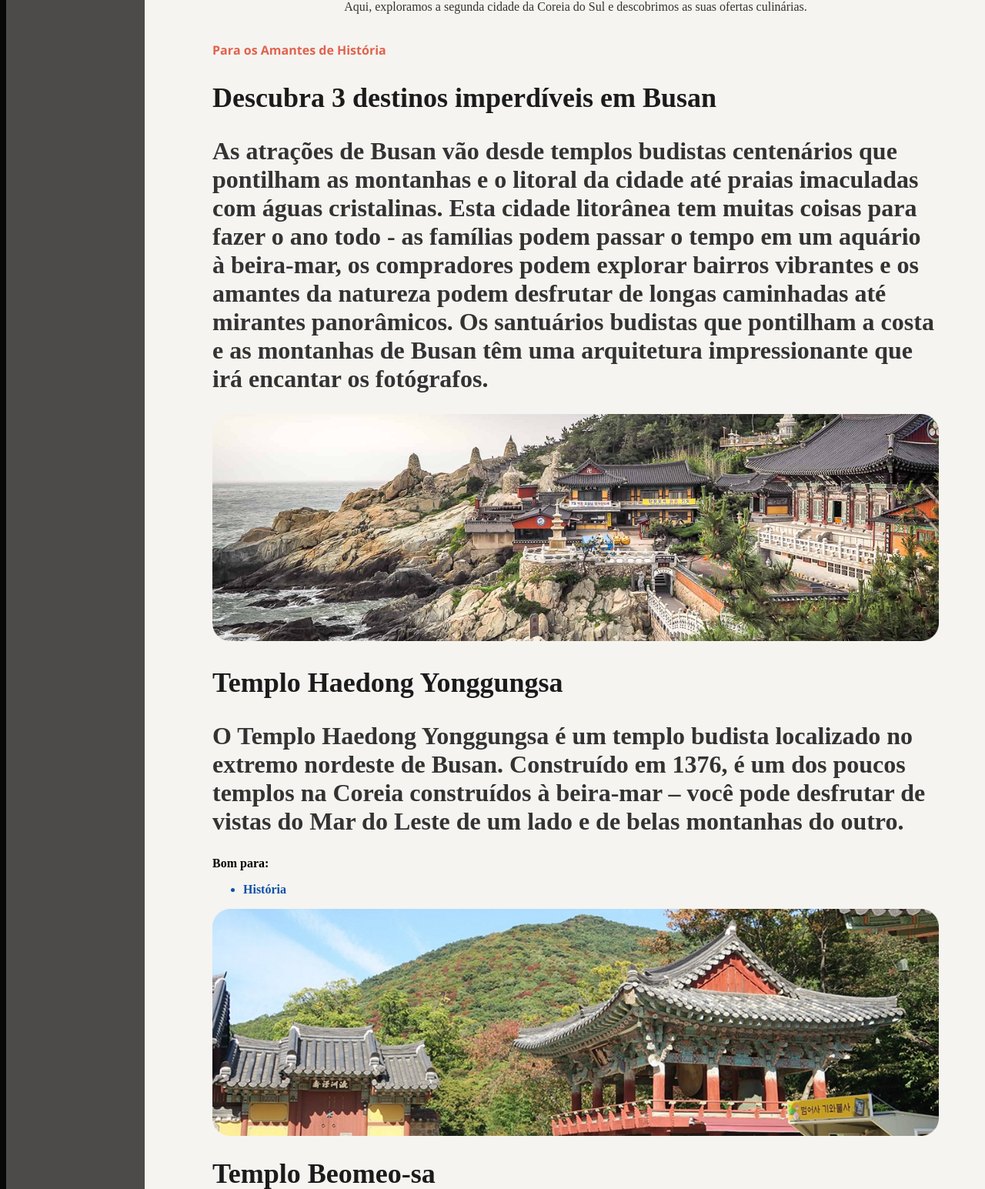
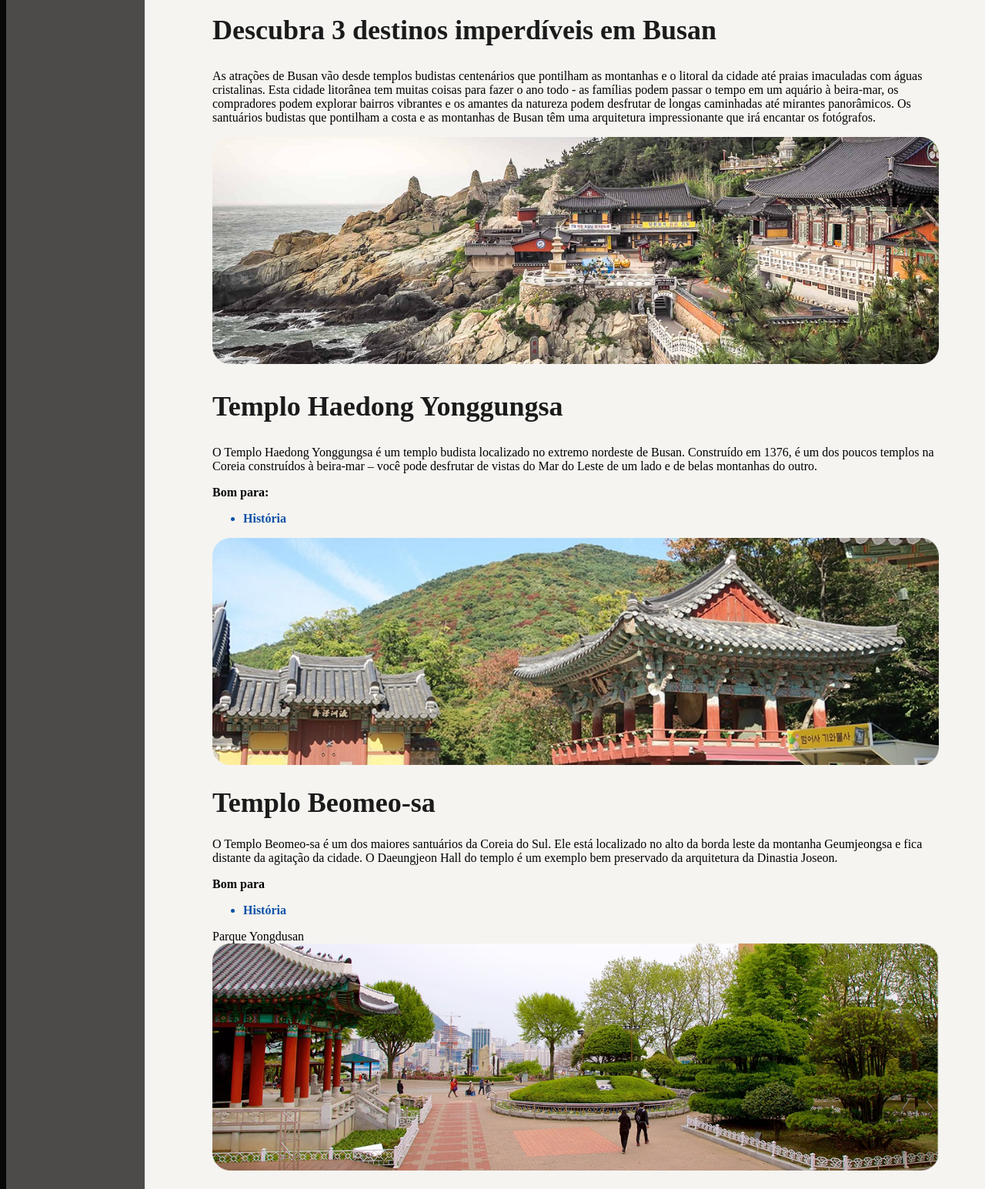
Before and after one commit to MoreiraL1/Desafio-pagina-turistica, a plain HTML site: page index.html in a window 1280 px wide. Shown: the part 955-2500 px from the top of the page at 77% size. Drawn offline with nearby package versions, Linux system fonts and the light colour scheme.

Commit message:
ajuste texto

```diff
--- a/index.html
+++ b/index.html
@@ -32,14 +32,14 @@
       <section id="coment-list">
         <header><b>Para os Amantes de História</b></header>
         <h1>Descubra 3 destinos imperdíveis em Busan</h1>
-        <h2>As atrações de Busan vão desde templos budistas centenários que pontilham as montanhas e o litoral da cidade até praias imaculadas com águas cristalinas. Esta cidade litorânea tem muitas coisas para fazer o ano todo - as famílias podem passar o tempo em um aquário à beira-mar, os compradores podem explorar bairros vibrantes e os amantes da natureza podem desfrutar de longas caminhadas até mirantes panorâmicos.
-Os santuários budistas que pontilham a costa e as montanhas de Busan têm uma arquitetura impressionante que irá encantar os fotógrafos.</h2>
+        <p>As atrações de Busan vão desde templos budistas centenários que pontilham as montanhas e o litoral da cidade até praias imaculadas com águas cristalinas. Esta cidade litorânea tem muitas coisas para fazer o ano todo - as famílias podem passar o tempo em um aquário à beira-mar, os compradores podem explorar bairros vibrantes e os amantes da natureza podem desfrutar de longas caminhadas até mirantes panorâmicos.
+Os santuários budistas que pontilham a costa e as montanhas de Busan têm uma arquitetura impressionante que irá encantar os fotógrafos.</p>
 <img src="assets/image2.png" alt="vista santuarios">
 
       </section>
       <section>
         <h1>Templo Haedong Yonggungsa </h1>
-        <h2>O Templo Haedong Yonggungsa é um templo budista localizado no extremo nordeste de Busan. Construído em 1376, é um dos poucos templos na Coreia construídos à beira-mar – você pode desfrutar de vistas do Mar do Leste de um lado e de belas montanhas do outro. </h2>
+        <p>O Templo Haedong Yonggungsa é um templo budista localizado no extremo nordeste de Busan. Construído em 1376, é um dos poucos templos na Coreia construídos à beira-mar – você pode desfrutar de vistas do Mar do Leste de um lado e de belas montanhas do outro. </p>
         <p><b>Bom para:</b></p>
         <ul class="bom-para">
           <li class="item-azul"><b>História</b> </li>
@@ -52,9 +52,9 @@ Os santuários budistas que pontilham a costa e as montanhas de Busan têm uma a
               <img src="assets/image3.png" alt="imgem do templo de Haedong">
 
       <h1>Templo Beomeo-sa </h1>
-      <h2>O Templo Beomeo-sa é um dos maiores santuários da Coreia do Sul. Ele está localizado no alto da borda leste da montanha Geumjeongsa e fica distante da agitação da cidade. O Daeungjeon Hall do templo é um exemplo bem preservado da arquitetura da Dinastia Joseon.
-      </h2>
-      <p><b>Bom para b</b></p>
+      <p>O Templo Beomeo-sa é um dos maiores santuários da Coreia do Sul. Ele está localizado no alto da borda leste da montanha Geumjeongsa e fica distante da agitação da cidade. O Daeungjeon Hall do templo é um exemplo bem preservado da arquitetura da Dinastia Joseon.
+      </p>
+      <p><b>Bom para </b></p>
 
       <ul class="bom-para">
           <li class="item-azul"><b>História</b> </li>
@@ -66,7 +66,7 @@ Os santuários budistas que pontilham a costa e as montanhas de Busan têm uma a
 
       <h1>O Parque Yongdusan
       </h1>
-      <h2>O Parque Yongdusan, localizado no centro de Busan, abriga alguns dos monumentos mais importantes da cidade. Você pode ver vistas espetaculares do topo da Torre Busan, de 120 metros de altura. O parque tem 2 museus – confira os instrumentos musicais tradicionais no Museum of World Folk Instruments e mais de 80 veleiros coreanos no Exhibition Hall of World Model Boats.</h2>
+      <p>O Parque Yongdusan, localizado no centro de Busan, abriga alguns dos monumentos mais importantes da cidade. Você pode ver vistas espetaculares do topo da Torre Busan, de 120 metros de altura. O parque tem 2 museus – confira os instrumentos musicais tradicionais no Museum of World Folk Instruments e mais de 80 veleiros coreanos no Exhibition Hall of World Model Boats.</p>
 
       <p> <b>Bom Para</b></p>
       <ul class="bom-para">
--- a/style.css
+++ b/style.css
@@ -14,8 +14,8 @@ body{
   padding:65px;
   background-color:#4d4b4a;
   border-radius: 40px;
-  margin: 188px auto;
-  border: 10px;
+  margin: 100px auto;
+  border: 80px 88px;
 }
 div{
   box-sizing: border-box;
```
